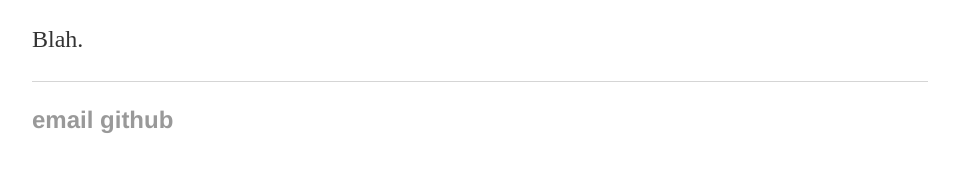
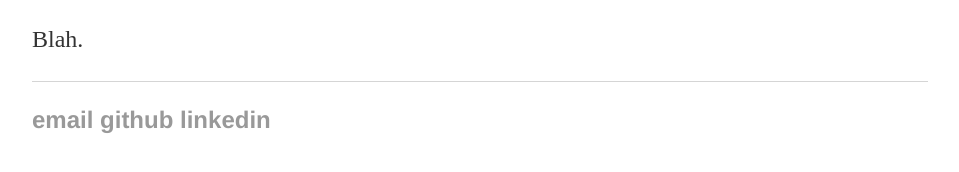
Before and after one commit to dhhxu/dhhxu.github.io, a Jekyll site: the page built from index.html, in a window 1280 px wide. Shown: the part 174-346 px from the top of the page, without its empty margins (160-1119 px from the left). Built offline with Jekyll 4.4.1, drawn with Linux system fonts in a browser that asks for light colours.

Commit message:
add linkedin

```diff
--- a/_layouts/default.html
+++ b/_layouts/default.html
@@ -22,6 +22,7 @@
         <ul>
             <li><a href="mailto:daniel_xu@berkeley.edu">email</a>
             <li><a href="https://github.com/dhhxu">github</a>
+            <li><a href="linkedin.com/in/xudaniel">linkedin</a>
         </ul>
         </footer>
     </body>
```
